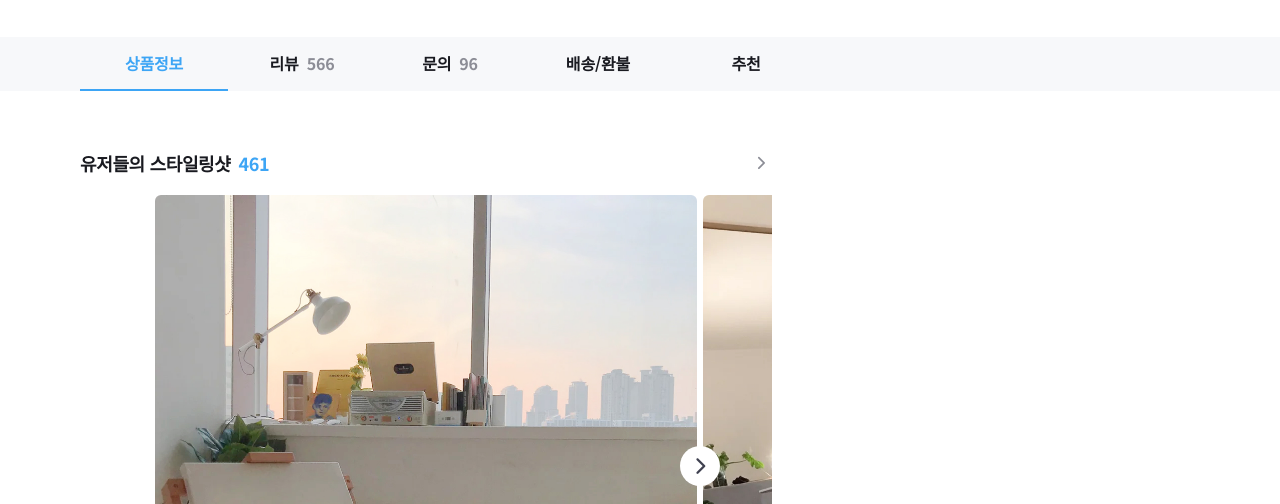
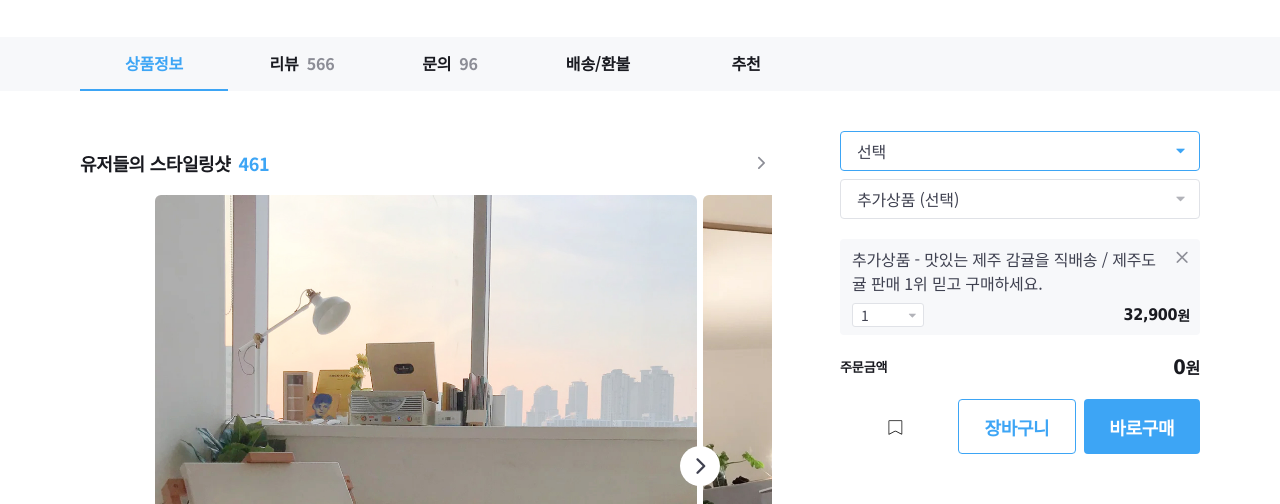
Before and after one commit to changhyeonbaek/tomorrow-house, a website: page index.html in a window 1280 px wide. Shown: the part 907-1411 px from the top of the page. Drawn offline with nearby package versions, Linux system fonts and the light colour scheme; files that its build step writes are made by us from their sources; files whose address does not match are found by name.

Commit message:
🚧 Mark up .floating-order-form

```diff
--- a/index.html
+++ b/index.html
@@ -1617,6 +1617,97 @@
             <div class="product-section-divider sm-only" aria-hidden></div>
 
           </div>
+
+          <div class="col-lg-4 lg-only">
+            <form class="floating-order-form order-form " action="/" method="POST">
+              <div class="order-inputs">
+                <div class="select-group is-active">
+                  <select class="form-select" id="floating-order-form-select-1" required>
+                    <option value="">선택</option>
+                    <option value="1">선택사항 1</option>
+                    <option value="2">선택사항 2</option>
+                    <option value="3">선택사항 3</option>
+                    <option value="4">선택사항 4</option>
+                    <option value="5">선택사항 5</option>
+                  </select>
+                  <i class="ic-caret" aria-hidden></i>
+                </div>
+                <div class="select-group">
+                  <select class="form-select" id="floating-order-form-select-2">
+                    <option value="">추가상품 (선택)</option>
+                    <option value="1">선택사항 1</option>
+                    <option value="2">선택사항 2</option>
+                    <option value="3">선택사항 3</option>
+                    <option value="4">선택사항 4</option>
+                    <option value="5">선택사항 5</option>
+                  </select>
+                  <i class="ic-caret" aria-hidden></i>
+                </div>
+              </div>
+
+              <div class="order-checkouts">
+                <ul class="checkout-list">
+                  <li class="checkout-item">
+                    <div class="checkout-card">
+                      <header class="checkout-header">
+                        <h4 class="checkout-title">
+                          추가상품 - 맛있는 제주 감귤을 직배송 / 제주도 귤 판매 1위 믿고 구매하세요.
+                        </h4>
+                        <button class="delete-button" type="button" aria-label="해당 상품을 삭제하기">
+                          <i class="ic-close" aria-hidden></i>
+                        </button>
+                      </header>
+
+                      <footer class="checkout-footer">
+                        <div class="checkout-select">
+                          <select id="floating-order-form-checkout-item-1">
+                            <option value="1">1</option>
+                            <option value="2">2</option>
+                            <option value="3">3</option>
+                            <option value="4">4</option>
+                            <option value="5">5</option>
+                          </select>
+                          <i class="ic-caret" aria-hidden></i>
+                        </div>
+
+                        <output class="checkout-output" for="floating-order-form- checkout-item-1">
+                          <div class="price-16">
+                            <strong class="amount">32,900</strong>
+                            <span class="currency">원</span>
+                          </div>
+                        </output>
+                      </footer>
+                    </div>
+
+                  </li>
+                </ul>
+              </div>
+
+              <dl class="order-summary">
+                <dt>주문금액</dt>
+                <dd>
+                  <output for="floating-order-form-select-1 floating-order-form-select-2">
+                    <div class="price-20">
+                      <strong class="amount">0</strong>
+                      <span class="currency">원</span>
+                    </div>
+                  </output>
+                </dd>
+              </dl>
+
+              <div class="button-group">
+                <button class="bookmark-button btn-55" type="button" aria-label="북마크에 추가">
+                  <i class="ic-bookmark" aria-hidden></i>
+                </button>
+                <!-- <button class="bookmark-button is-active btn-55" type="button" aria-label="북마크에서 해제">
+                  <i class="ic-bookmark-filled" aria-hidden></i>
+                </button> -->
+                <button class="btn-outlined btn-55" type="button">장바구니</button>
+                <button class="btn-primary btn-55" type="submit">바로구매</button>
+              </div>
+
+            </form>
+          </div>
         </div>
       </div>
 
```
